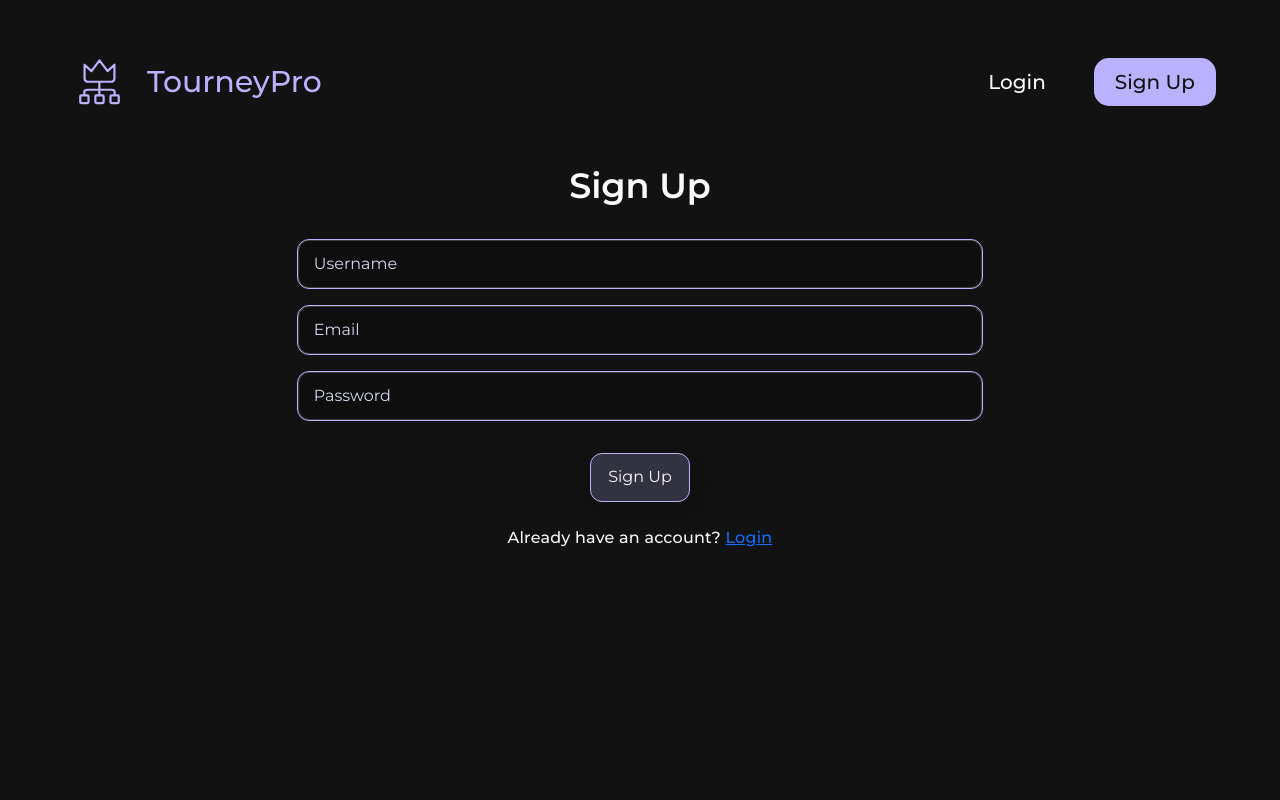
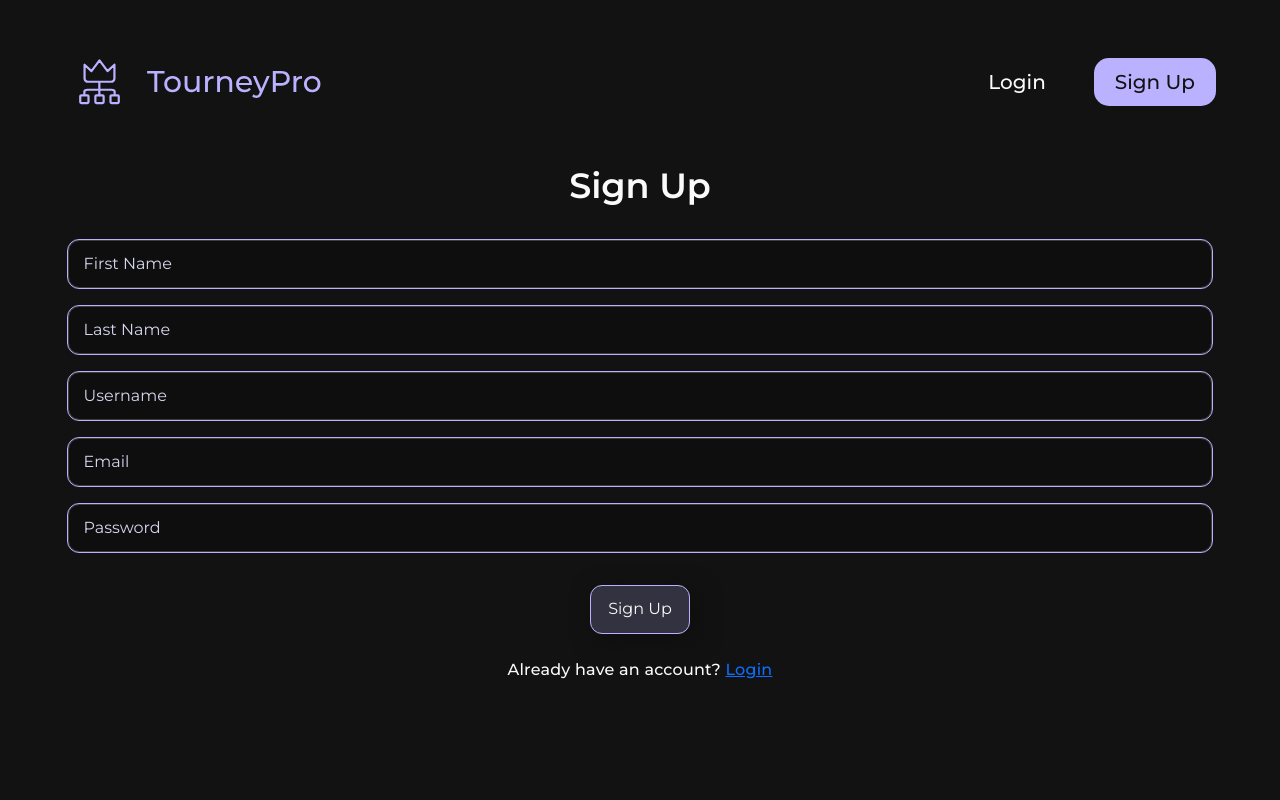
Before and after one commit to mouper/CITS3403-Project, a Flask app: page /signup in a window 1280 px wide. Run offline with Flask 3, Linux system fonts and the light colour scheme; some libraries are stand-ins or nearby versions.

Commit message:
Feature: add first last name to the sign up
Files changed:
- routes.py
- signup.html

Features:
- Add fields for the first and last name of the user.
- They are not nullable
- They can be duplicates of existing names.

```diff
--- a/src/routes.py
+++ b/src/routes.py
@@ -43,6 +43,8 @@ def signup():
         return redirect(url_for('dashboard'))
 
     if request.method == 'POST':
+        first_name = request.form.get('first_name')
+        last_name = request.form.get('last_name')
         username = request.form.get('username')
         password = request.form.get('password')
         email = request.form.get('email')
@@ -58,12 +60,21 @@ def signup():
         if not password or password.strip() == "":
             errors.append("Password cannot be empty.")
 
+        if not first_name or not last_name:
+            errors.append("First and last name are required.")
+
         if errors:
             for error in errors:
                 flash(error, 'error')
             return redirect(url_for('signup'))
 
-        user = User(username=username, email=email, display_name=username)
+        user = User(
+            username=username,
+            email=email,
+            display_name=username,
+            first_name=first_name,
+            last_name=last_name
+        )
         user.set_password(password)
         db.session.add(user)
         db.session.commit()
--- a/src/templates/signup.html
+++ b/src/templates/signup.html
@@ -23,6 +23,8 @@
 
     <div class="TextForm">
         <form method="POST">
+            <input type="text" name="first_name" placeholder="First Name" required>
+            <input type="text" name="last_name" placeholder="Last Name" required>
             <input type="text" name="username" placeholder="Username" required>
             <input type="email" name="email" placeholder="Email" required>
             <input type="password" name="password" placeholder="Password" required>
```
